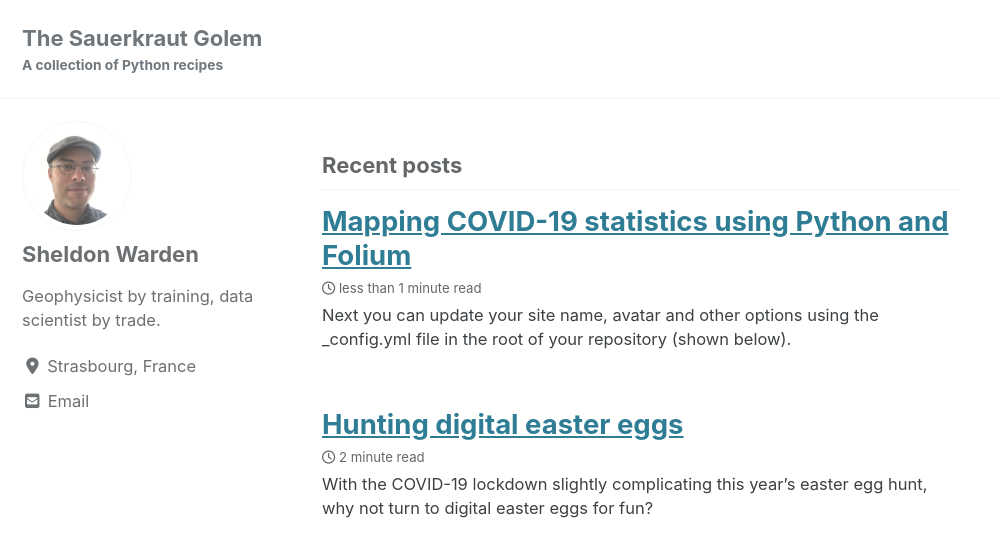
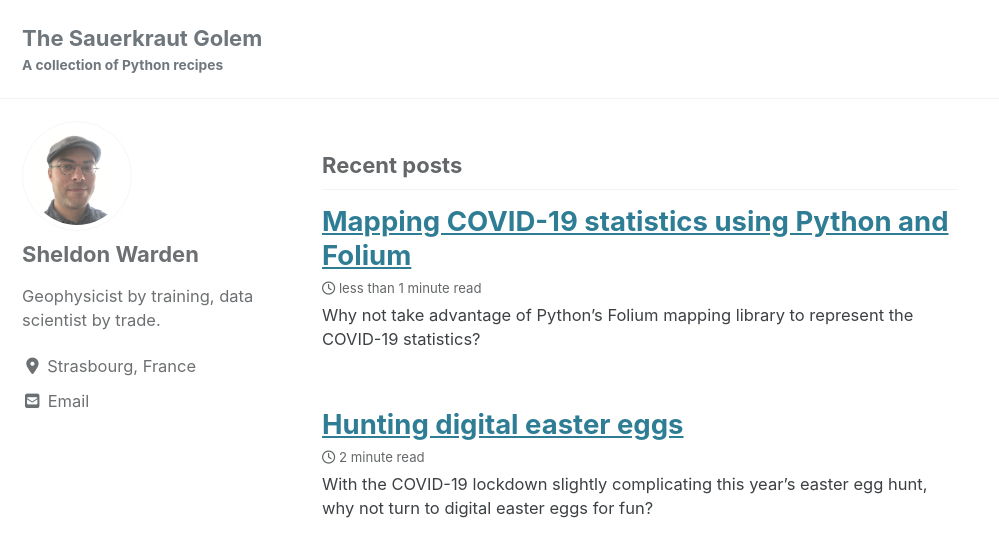
Before and after one commit to Ovide19/blog, a Jekyll site: the page built from index.html, in a window 1280 px wide and 900 px high. Shown: the top 557 px of the window, without its empty margins (0-999 px from the left). Built offline with Jekyll 4.4.1, drawn with Linux system fonts in a browser that asks for light colours; cached includes are drawn as plain includes; nearby versions of some CDN libraries; the list of posts is cut into pages by our own code.

Commit message:
write intro

```diff
--- a/_posts/2020-04-18-covidI.md
+++ b/_posts/2020-04-18-covidI.md
@@ -7,8 +7,4 @@
   overlay_filter: 0.2
 ---
 
-Next you can update your site name, avatar and other options using the _config.yml file in the root of your repository (shown below).
-
-![_config.yml]({{ site.baseurl }}/images/config.png)
-
-The easiest way to make your first post is to edit this one. Go into /_posts/ and update the Hello World markdown file. For more instructions head over to the [Jekyll Now repository](https://github.com/barryclark/jekyll-now) on GitHub.
+Why not take advantage of Python's Folium mapping library to represent the COVID-19 statistics?
```
